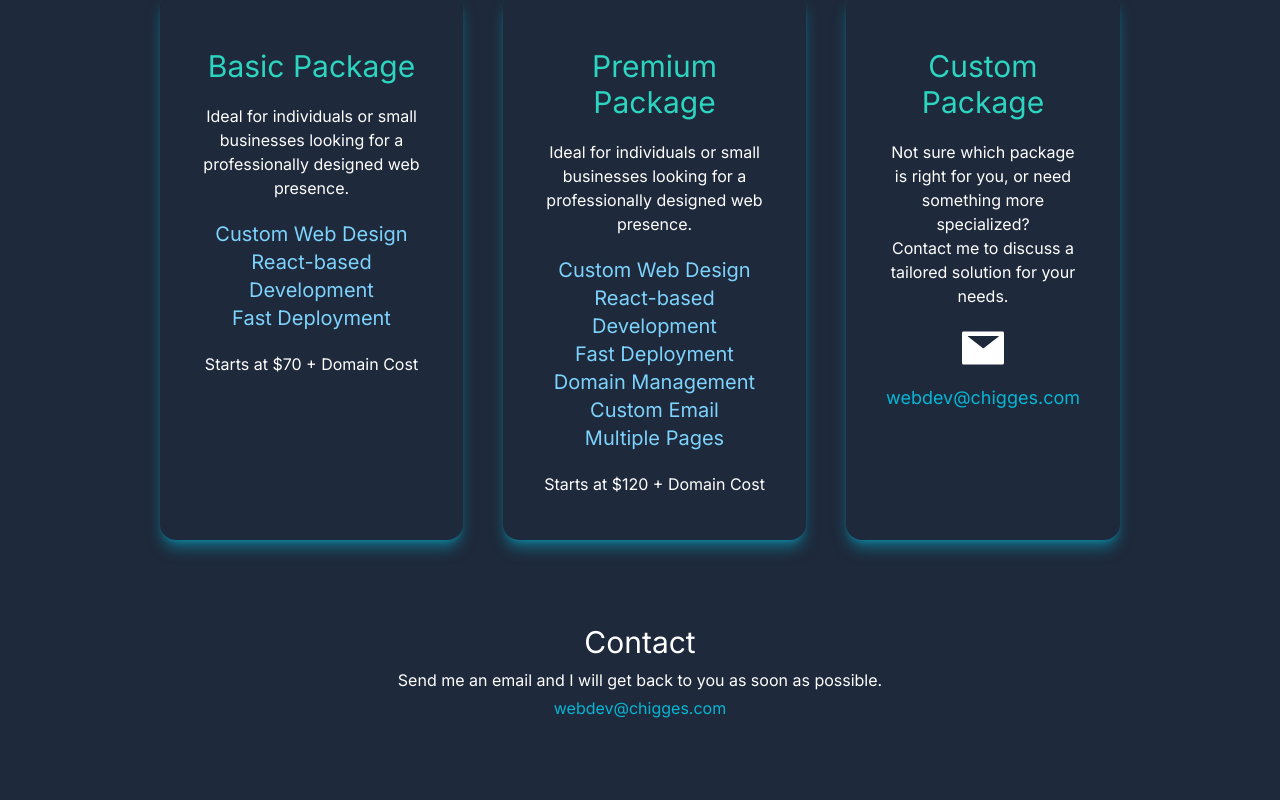
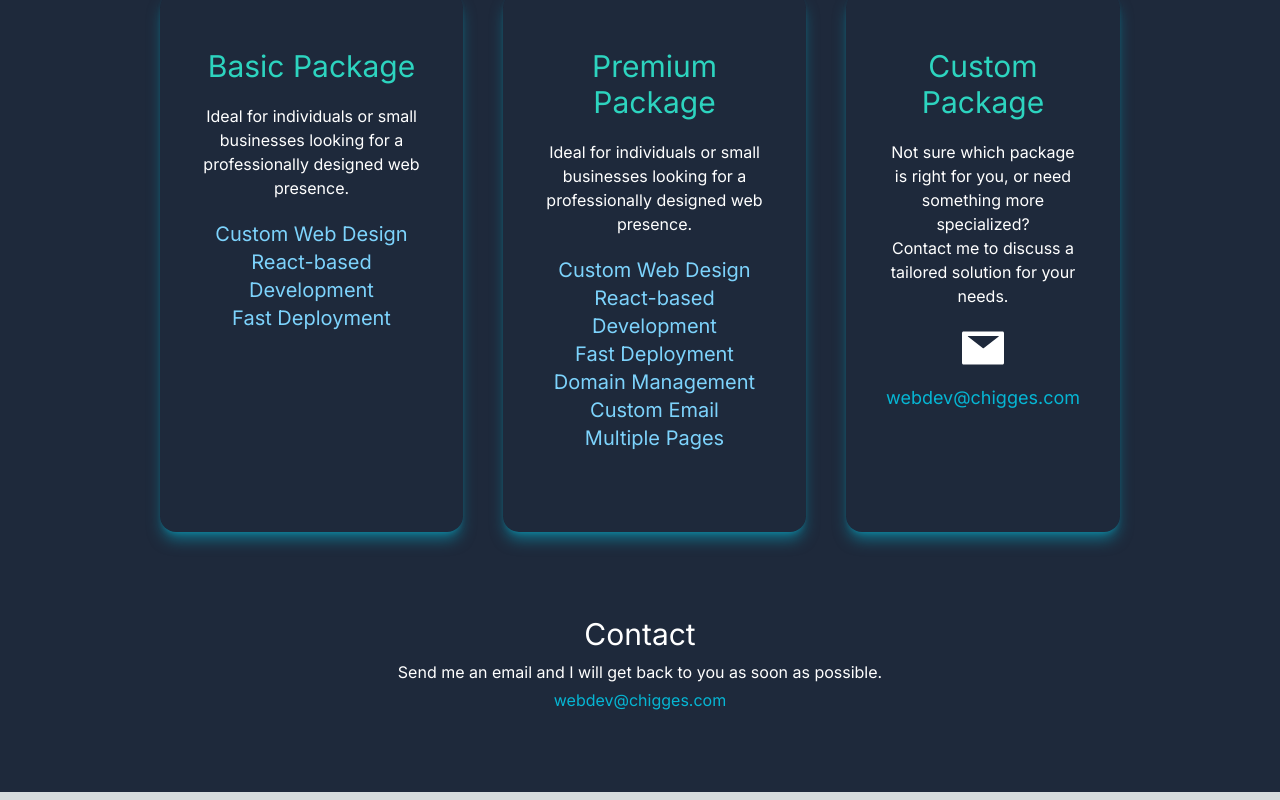
Before and after one commit to CtrlAltDelight/react-portfolio, a Next.js app: page / in a window 1280 px wide. Shown: the part 2228-3028 px from the top of the page. Built offline with nearby package versions, Linux system fonts and the light colour scheme.

Commit message:
Removed exact prices from site

```diff
--- a/src/app/page.tsx
+++ b/src/app/page.tsx
@@ -273,9 +273,6 @@ export default function Home() {
 											<li>Fast Deployment</li>
 										</ul>
 									</h4>
-									<p className="py-1 text-gray-800 transition duration-500 dark:text-white">
-										Starts at $70 + Domain Cost
-									</p>
 								</div>
 								<div
 									tabIndex={0}
@@ -298,9 +295,6 @@ export default function Home() {
 											<li>Multiple Pages</li>
 										</ul>
 									</h4>
-									<p className="py-1 text-gray-800 transition duration-500 dark:text-white">
-										Starts at $120 + Domain Cost
-									</p>
 								</div>
 								<div
 									tabIndex={0}
```
Also changed, not shown: .prettierrc.json, tsconfig.json (indentation only).
